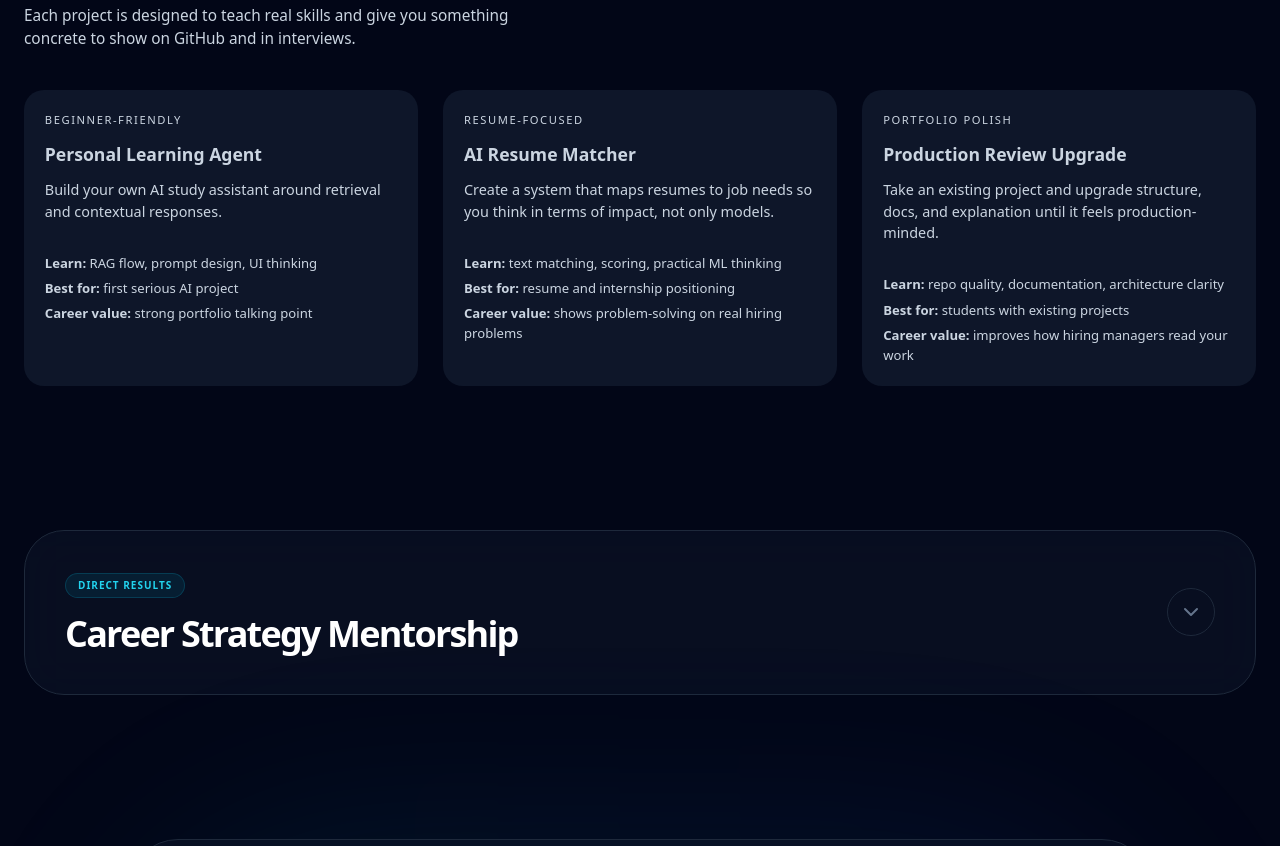
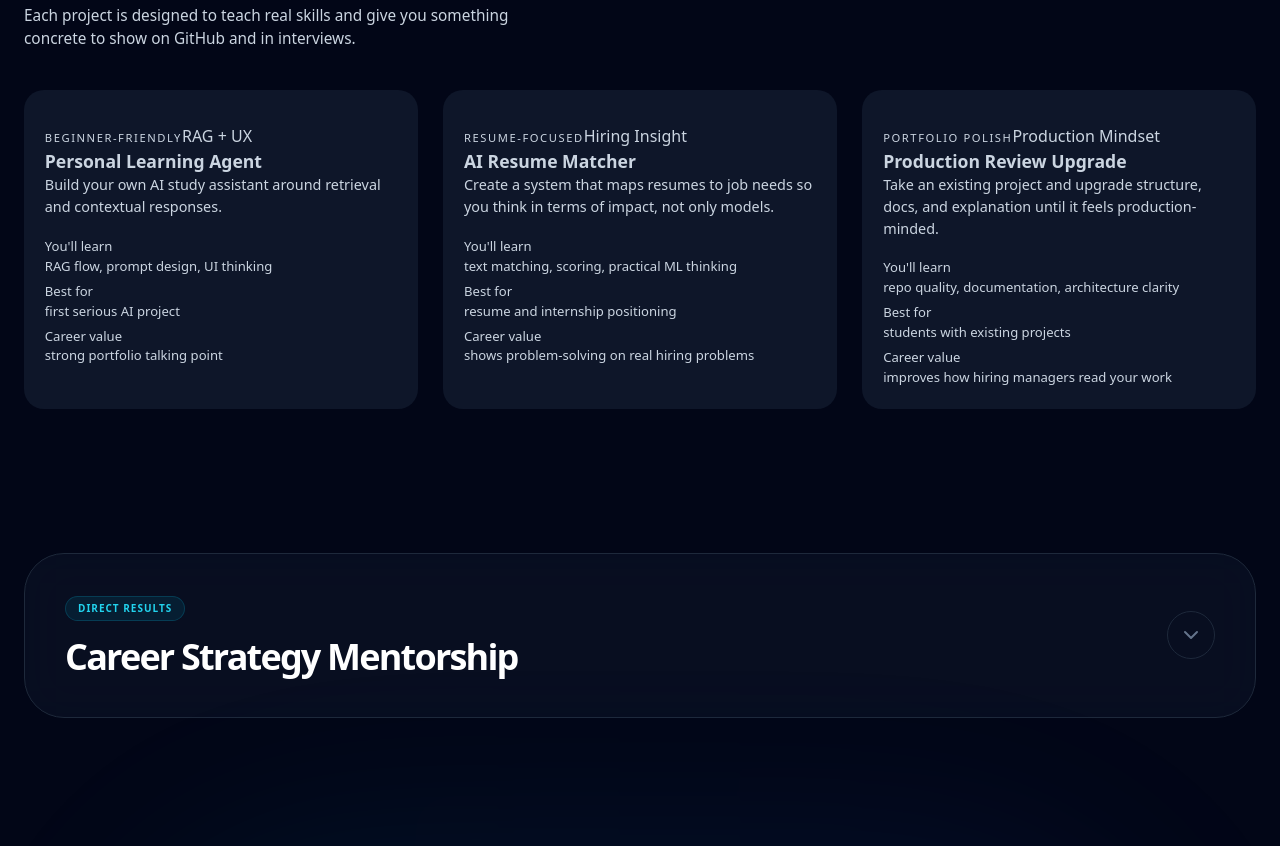
Before and after one commit to RzLetsCode/portfolio, a Next.js app: page / in a window 1280 px wide. Shown: the part 2232-3078 px from the top of the page. Built offline with nearby package versions, Linux system fonts and the light colour scheme.

Commit message:
Add badges to project descriptions
Added badges to project items for enhanced categorization.

```diff
--- a/components/Projects.tsx
+++ b/components/Projects.tsx
@@ -9,6 +9,7 @@ const projects = [
     learn: 'RAG flow, prompt design, UI thinking',
     best: 'first serious AI project',
     value: 'strong portfolio talking point',
+    badge: 'RAG + UX',
   },
   {
     label: 'Resume-focused',
@@ -17,6 +18,7 @@ const projects = [
     learn: 'text matching, scoring, practical ML thinking',
     best: 'resume and internship positioning',
     value: 'shows problem-solving on real hiring problems',
+    badge: 'Hiring Insight',
   },
   {
     label: 'Portfolio polish',
@@ -25,6 +27,7 @@ const projects = [
     learn: 'repo quality, documentation, architecture clarity',
     best: 'students with existing projects',
     value: 'improves how hiring managers read your work',
+    badge: 'Production Mindset',
   },
 ];
 
@@ -37,28 +40,39 @@ export default function Projects() {
           Learn by building what actually helps your career.
         </h2>
         <p className={styles.subtitle}>
-          Each project is designed to teach real skills and give you something
-          concrete to show on GitHub and in interviews.
+          Each project is designed to teach real skills and give you something concrete
+          to show on GitHub and in interviews.
         </p>
       </header>
 
       <div className={styles.grid}>
         {projects.map((p) => (
           <article key={p.title} className={styles.card}>
-            <p className={styles.label}>{p.label}</p>
-            <h3 className={styles.cardTitle}>{p.title}</h3>
-            <p className={styles.desc}>{p.desc}</p>
-            <ul className={styles.meta}>
-              <li>
-                <strong>Learn:</strong> {p.learn}
-              </li>
-              <li>
-                <strong>Best for:</strong> {p.best}
-              </li>
-              <li>
-                <strong>Career value:</strong> {p.value}
-              </li>
-            </ul>
+            <div className={styles.glow} aria-hidden="true" />
+            <div className={styles.cardInner}>
+              <div className={styles.cardHeader}>
+                <span className={styles.label}>{p.label}</span>
+                <span className={styles.badge}>{p.badge}</span>
+              </div>
+
+              <h3 className={styles.cardTitle}>{p.title}</h3>
+              <p className={styles.desc}>{p.desc}</p>
+
+              <div className={styles.meta}>
+                <div>
+                  <p className={styles.metaLabel}>You&apos;ll learn</p>
+                  <p className={styles.metaValue}>{p.learn}</p>
+                </div>
+                <div>
+                  <p className={styles.metaLabel}>Best for</p>
+                  <p className={styles.metaValue}>{p.best}</p>
+                </div>
+                <div>
+                  <p className={styles.metaLabel}>Career value</p>
+                  <p className={styles.metaValue}>{p.value}</p>
+                </div>
+              </div>
+            </div>
           </article>
         ))}
       </div>
```
